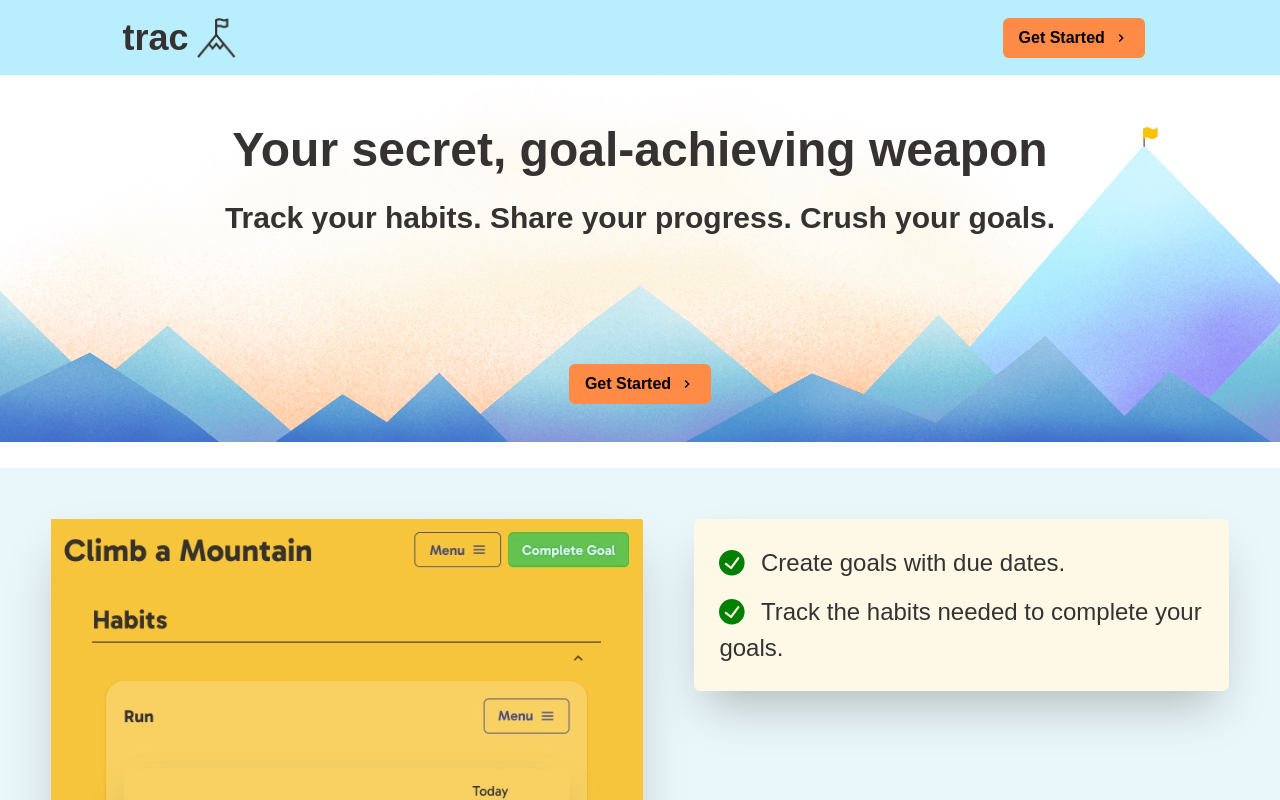
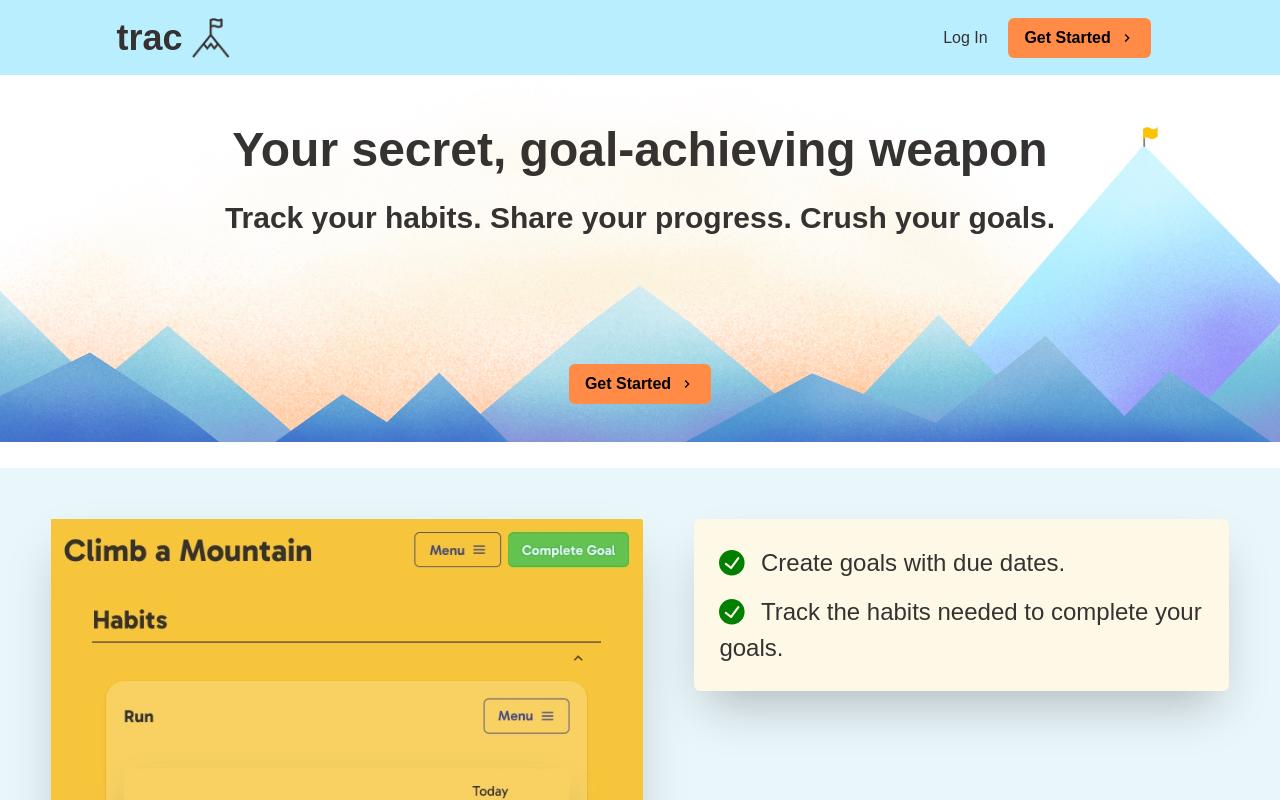
Before and after one commit to dyazdani/trac, a React (Vite) app: page / in a window 1280 px wide. Shown: the top 800 px of the page. Built offline with nearby package versions, Linux system fonts and the light colour scheme; a web font is replaced by a local one.

Commit message:
Added a log in link on app header

```diff
--- a/src/client/components/AppHeader.tsx
+++ b/src/client/components/AppHeader.tsx
@@ -11,8 +11,11 @@ import {
     Button,
     Spacer,
     Heading,
-    Image
+    Image,
+    Link as ChakraLink,
+    LinkProps
 } from "@chakra-ui/react";
+import { Link as ReactRouterLink } from 'react-router-dom'
 import MessagesMenu from "./MessagesMenu.js";
 import { useNavigate } from "react-router";
 import { ChevronRightIcon } from "@chakra-ui/icons";
@@ -69,7 +72,12 @@ const AppHeader = ({isBannerDisplayed}: AppHeaderProps) => {
             <Text>{`Welcome back, `}<Text as='b'>{currentUser?.username}</Text>
             </Text>
           </Box> :
-          ""
+          <ChakraLink
+            as={ReactRouterLink}
+            to="/login"
+          >
+            Log In
+          </ChakraLink>
         }
 
         {
```
